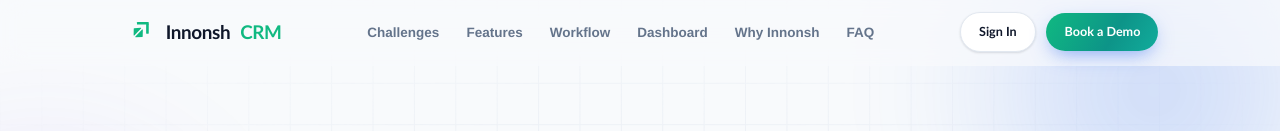
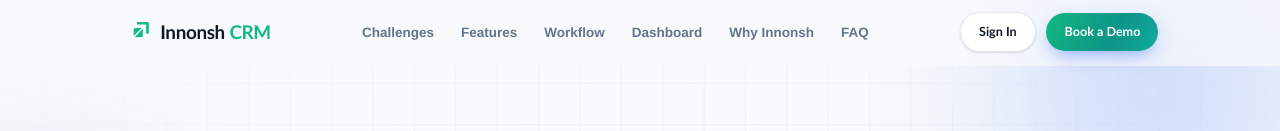
Before and after one commit to innonshtech/innonsh-crm, a Next.js app: page / in a window 1280 px wide. Shown: the top 131 px of the page. Built offline with nearby package versions, Linux system fonts and the light colour scheme; a web font is replaced by a local one.

Commit message:
updated logo and text gaps

```diff
--- a/src/components/LandingPage.css
+++ b/src/components/LandingPage.css
@@ -115,7 +115,7 @@ header{
 }
 header.scrolled{background:rgba(255,255,255,.85);border-bottom:1px solid var(--line);box-shadow:0 4px 24px -16px rgba(15,23,42,.3)}
 .nav{display:flex;align-items:center;justify-content:space-between;height:72px}
-.logo{display:flex;align-items:center;gap:11px;font-family:var(--ff-display);font-weight:800;font-size:21px;letter-spacing:-.02em}
+.logo{display:flex;align-items:center;gap:5px;font-family:var(--ff-display);font-weight:800;font-size:21px;letter-spacing:-.02em}
 .logo-mark{
   width:38px;height:38px;border-radius:11px;background:var(--grad);display:grid;place-items:center;
  box-shadow:0 6px 16px -4px rgba(37,99,235,.55);position:relative;
--- a/src/components/LandingPage.jsx
+++ b/src/components/LandingPage.jsx
@@ -118,7 +118,7 @@ export default function LandingPage() {
   <rect x="189" y="17" width="96" height="25" rx="4" transform="rotate(90 189 17)" fill="var(--primary)"/>
  </svg>
  </span>
-      Innonsh<span style={{color: "var(--primary)"}}>CRM</span>
+ <span className="logo-text" style={{display: 'flex', gap: '5px'}}>Innonsh<span style={{color: "var(--primary)"}}>CRM</span></span>
  </a>
  <nav className="nav-links">
  <a href="#challenges">Challenges</a>
@@ -797,7 +797,7 @@ export default function LandingPage() {
   <rect x="189" y="17" width="96" height="25" rx="4" transform="rotate(90 189 17)" fill="var(--primary)"/>
  </svg>
  </span>
- Innonsh<span style={{color: "var(--primary)"}}>CRM</span>
+ <span className="logo-text" style={{display: 'flex', gap: '5px'}}>Innonsh<span style={{color: "var(--primary)"}}>CRM</span></span>
  </a>
  <p>A complete customer relationship management platform that turns leads into loyal customers from first touch to repeat business.</p>
  <div className="foot-contact">
```
